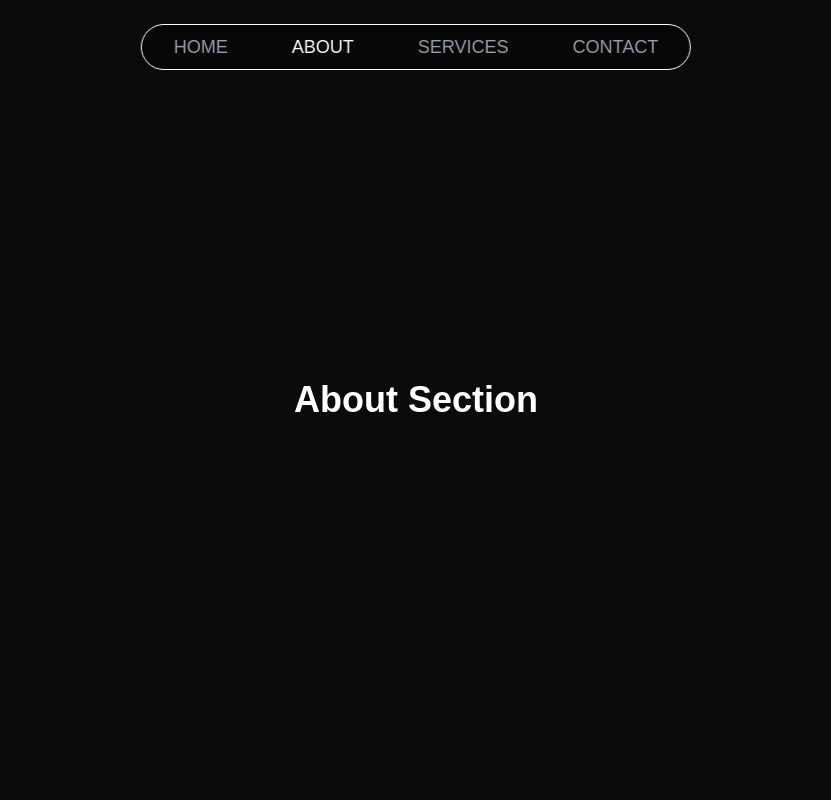
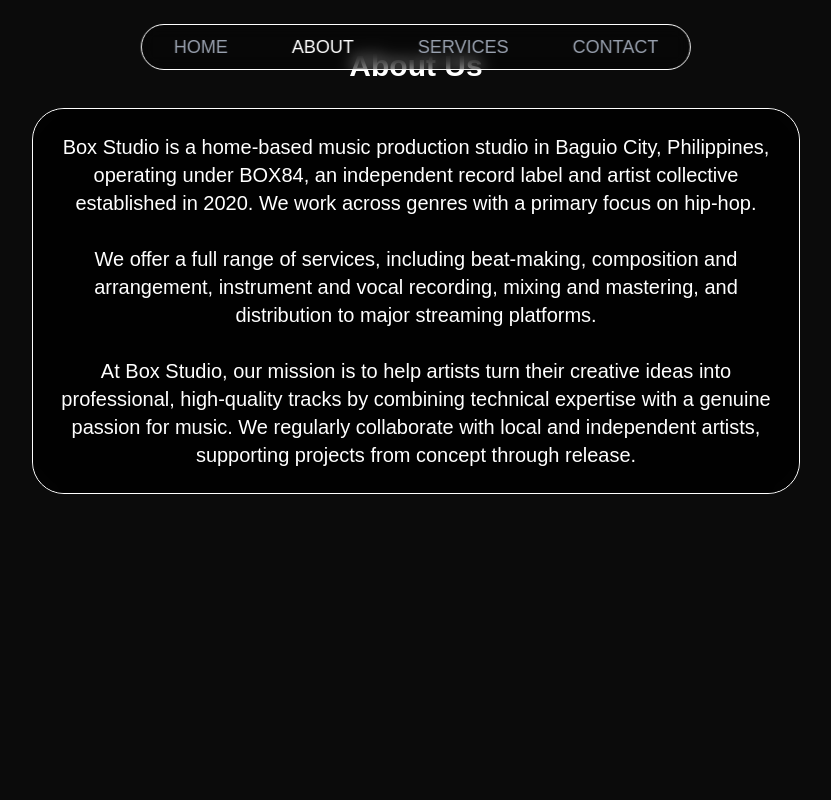
Before and after one commit to joshuakitong/box-studio, a React (Vite) app: page /#/about in a window 1280 px wide. Shown: the top 800 px of the page, without its empty margins (224-1055 px from the left). Built offline with nearby package versions, Linux system fonts and the light colour scheme.

Commit message:
feat: add about page about section

```diff
--- a/src/sections/About.jsx
+++ b/src/sections/About.jsx
@@ -1,7 +1,19 @@
 export default function About() {
   return (
-    <div className="flex items-center justify-center min-h-screen max-w-4xl mx-auto">
-      <h1 className="text-4xl font-bold">About Section</h1>
+    <div className="flex flex-col justify-center w-full px-6 py-12">
+      <h2 className="relative z-10 mb-6 text-2xl sm:text-3xl font-bold text-center">About Us</h2>
+      <div className="relative w-full max-w-3xl mx-auto rounded-4xl overflow-hidden border border-white">
+        <div className="bg-black/84 backdrop-blur-sm text-white px-4 py-6">
+          <p className="text-sm sm:text-md md:text-lg lg:text-xl text-center">
+            Box Studio is a home-based music production studio in Baguio City, Philippines, operating under BOX84, an independent record label and artist collective established in 2020.
+            We work across genres with a primary focus on hip-hop.<br/><br/>
+
+            We offer a full range of services, including beat-making, composition and arrangement, instrument and vocal recording, mixing and mastering, and distribution to major streaming platforms.<br/><br/>
+
+            At Box Studio, our mission is to help artists turn their creative ideas into professional, high-quality tracks by combining technical expertise with a genuine passion for music. We regularly collaborate with local and independent artists, supporting projects from concept through release.
+          </p>
+        </div>
+      </div>
     </div>
   );
 }
```
